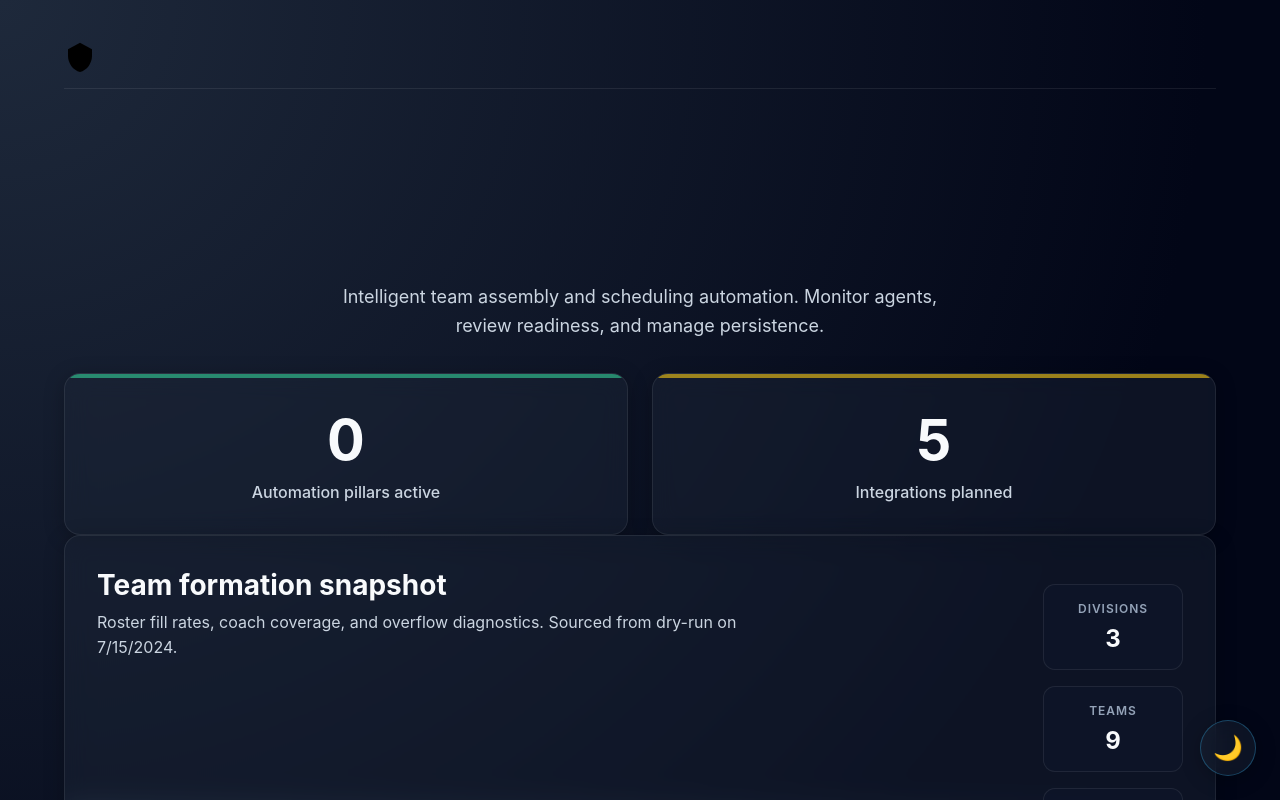
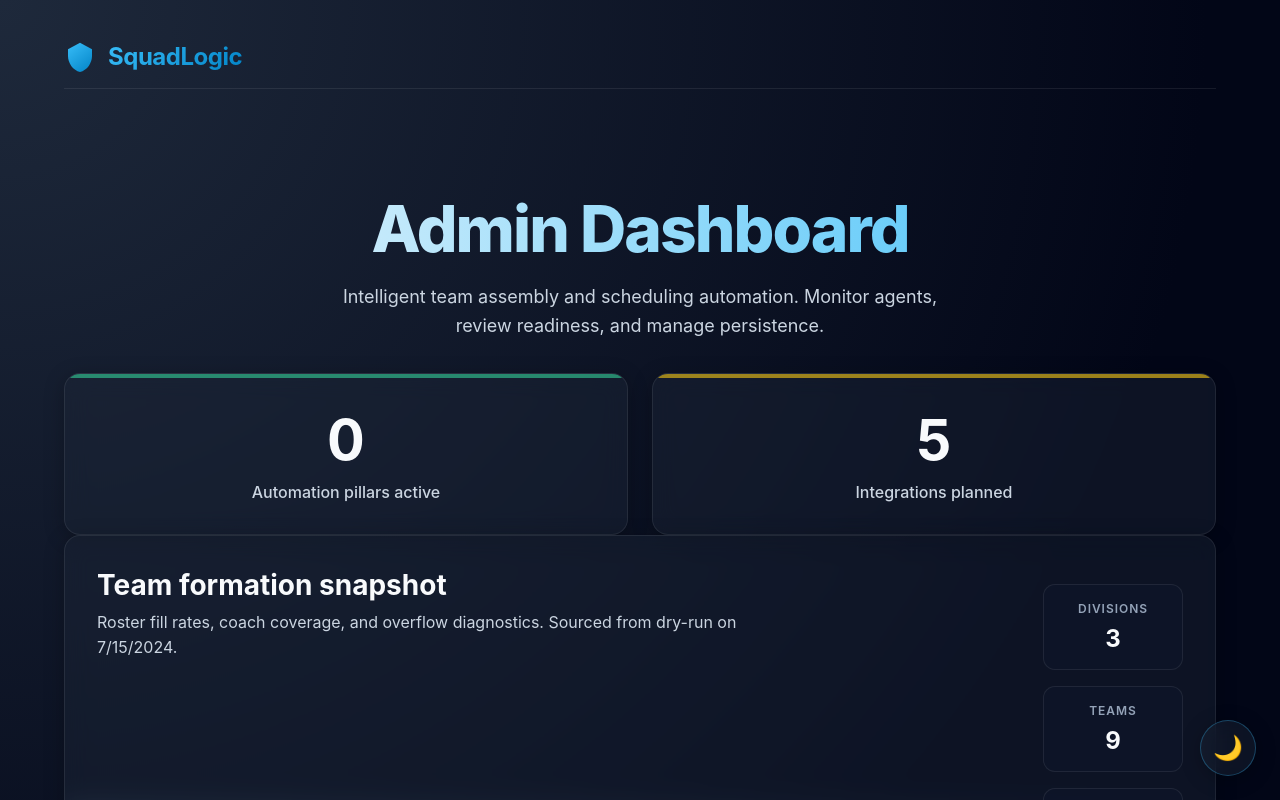
Before and after one commit to JoelA510/SquadLogic, a React (Vite) app in the folder frontend/: page / in a window 1280 px wide. Shown: the top 800 px of the page. Built offline with nearby package versions, Linux system fonts and the light colour scheme; no server answers.

Commit message:
Define primary gradient tokens for themes

```diff
--- a/frontend/src/index.css
+++ b/frontend/src/index.css
@@ -50,6 +50,8 @@
 
   /* Brand / Status */
   --color-primary: #0ea5e9;
+  --color-primary-400: #38bdf8;
+  --color-primary-600: #0284c7;
   --color-primary-glow: rgba(14, 165, 233, 0.4);
 
   --color-status-success: #34d399;
@@ -88,6 +90,8 @@
 
   /* Brand / Status */
   --color-primary: #0284c7;
+  --color-primary-400: #0ea5e9;
+  --color-primary-600: #0369a1;
   --color-primary-glow: rgba(2, 132, 199, 0.2);
 
   --color-status-success: #059669;
@@ -126,6 +130,8 @@
 
   /* Brand / Status */
   --color-primary: #d946ef;
+  --color-primary-400: #f472b6;
+  --color-primary-600: #a21caf;
   --color-primary-glow: rgba(217, 70, 239, 0.5);
 
   --color-status-success: #4ade80;
```
